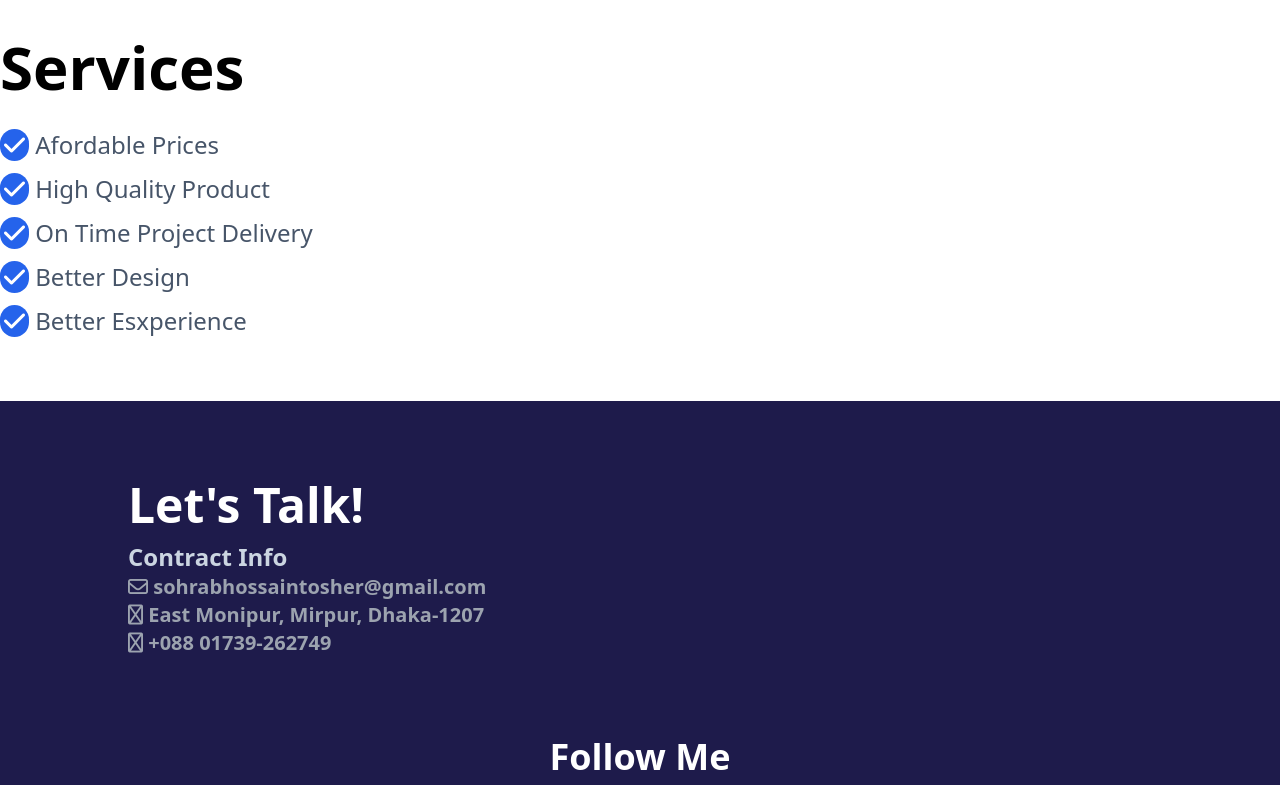
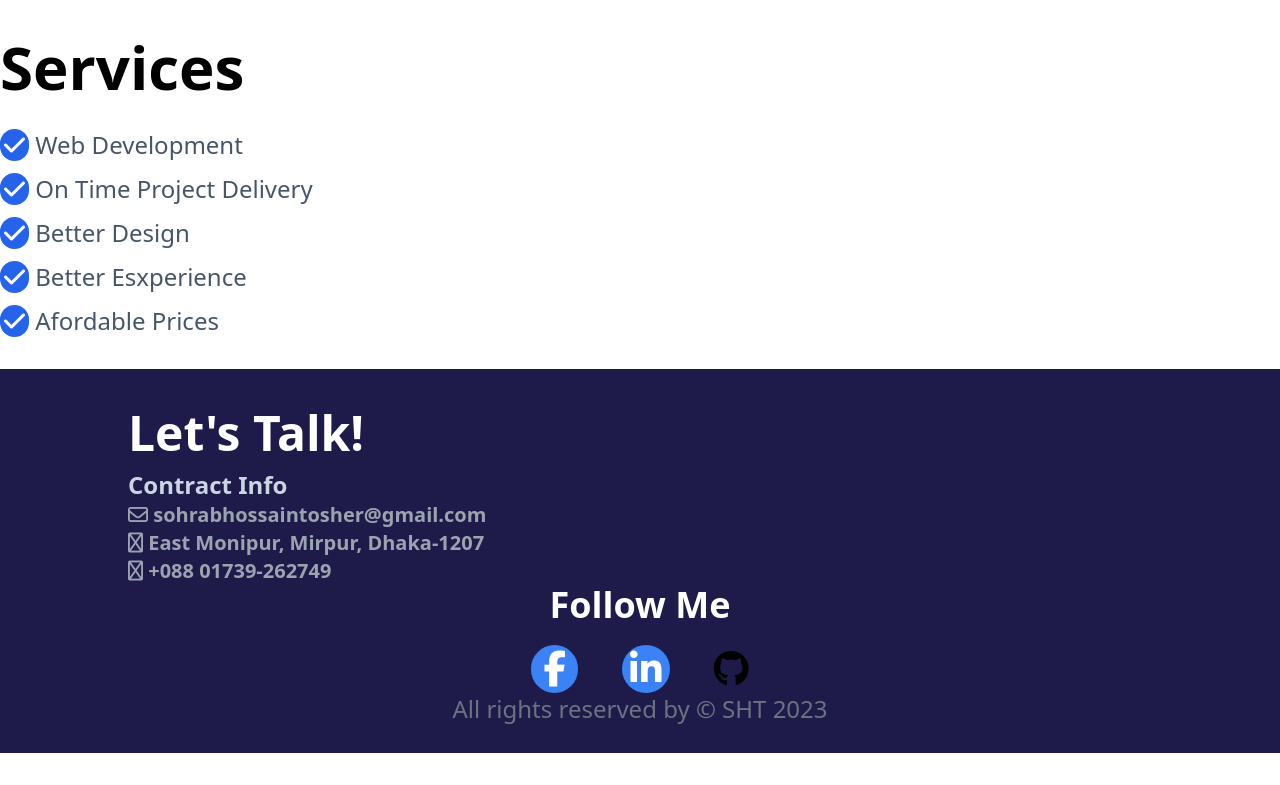
Before and after one commit to masternati/My-Portfolio-Website, a plain HTML site: page about.html in a window 1280 px wide. Shown: the part 395-1180 px from the top of the page. After the commit the page ends 1148 px from the top, so only its background shows below. Drawn offline with nearby package versions, Linux system fonts and the light colour scheme.

Commit message:
service and footer updated

```diff
--- a/about.html
+++ b/about.html
@@ -90,14 +90,14 @@
     </section>
 
 
-   <section class="ml-24 lg:ml-0">
-        <h1 class="text-6xl font-bold mt-10">Services</h1>
-        <div class="text-2xl text-slate-600 mt-5">
-            <p><i class="fa-solid fa fa-check rounded-full bg-blue-600 text-white mt-3 px-1 py-1"></i> Afordable Prices</p>
-            <p><i class="fa-solid fa fa-check rounded-full bg-blue-600 text-white mt-3 px-1 py-1"></i> High Quality Product</p>
-            <p><i class="fa-solid fa fa-check rounded-full bg-blue-600 text-white mt-3 px-1 py-1"></i> On Time Project Delivery</p>
-            <p><i class="fa-solid fa fa-check rounded-full bg-blue-600 text-white mt-3 px-1 py-1"></i> Better Design</p>
-            <p><i class="fa-solid fa fa-check rounded-full bg-blue-600 text-white mt-3 px-1 py-1"></i> Better Esxperience</p>
+   <section class="ml-24 lg:ml-0 mb-8">
+        <h1 class="text-6xl font-bold mt-10 hover:text-blue-500">Services</h1>
+        <div class="text-2xl text-slate-600 mt-5 flex flex-col">
+            <p class="hover:bg-gray-500 w-80 rounded-md hover:py-2 hover:mb-2 hover:scale-125 transition duration-500 cursor-pointer hover:text-white"><i class="fa-solid fa fa-check rounded-full bg-blue-600 text-white mt-3 px-1 py-1"></i> Web Development</p>
+            <p class="hover:bg-gray-500 w-80 rounded-md hover:py-2 hover:mb-2 hover:scale-125 transition duration-500 cursor-pointer hover:text-white"><i class="fa-solid fa fa-check rounded-full bg-blue-600 text-white mt-3 px-1 py-1"></i> On Time Project Delivery</p>
+            <p class="hover:bg-gray-500 w-80 rounded-md hover:py-2 hover:mb-2 hover:scale-125 transition duration-500 cursor-pointer hover:text-white"><i class="fa-solid fa fa-check rounded-full bg-blue-600 text-white mt-3 px-1 py-1"></i> Better Design</p>
+            <p class="hover:bg-gray-500 w-80 rounded-md hover:py-2 hover:mb-2 hover:scale-125 transition duration-500 cursor-pointer hover:text-white"><i class="fa-solid fa fa-check rounded-full bg-blue-600 text-white mt-3 px-1 py-1"></i> Better Esxperience</p>
+            <p class="hover:bg-gray-500 w-80 rounded-md hover:py-2 hover:mb-2 hover:scale-125 transition duration-500 cursor-pointer hover:text-white"><i class="fa-solid fa fa-check rounded-full bg-blue-600 text-white mt-3 px-1 py-1"></i> Afordable Prices</p>
 
         </div>
    </section>
@@ -109,8 +109,8 @@
 </main>
 
 
-<footer class="h-screen bg-indigo-950 mt-16">
-    <div class="container mx-auto pt-20 text-center ">
+<footer class="h-96 bg-indigo-950">
+    <div class="container mx-auto pt-10 text-center ">
         <div class="text-justify pl-32">
             <h1 class="text-white text-5xl font-bold mb-3">Let's Talk!</h1>
             <h2 class="text-slate-300 text-2xl font-bold">Contract Info</h2>
@@ -118,7 +118,7 @@
             <p class="text-xl text-gray-400 font-semibold"><i class="fa-regular fa fa-location-arrow"></i> East Monipur, Mirpur, Dhaka-1207</p>
             <p class="text-xl text-gray-400 font-semibold"><i class="fa-regular fa fa-mobile"></i> +088 01739-262749</p>
         </div>
-        <div class="mt-20 ">
+        <div class="">
             <h1 class="text-white text-4xl font-bold">Follow Me</h1>
             <div class="pt-5">
                 <a class="mx-5" href="https://www.facebook.com/sohrabhossain.tosher" target="_blank">
@@ -133,7 +133,7 @@
             </div>
 
         </div>
-        <p class="mt-36 text-2xl text-gray-500 font-medium">All rights reserved by © SHT 2023
+        <p class=" text-2xl text-gray-500 font-medium">All rights reserved by © SHT 2023
 
         </p>
     </div>
```
Also changed, not shown: contract.html (+4 -4 lines), index.html (+7 -4 lines), projects.html (+4 -4 lines), qualification.html (+4 -4 lines).
